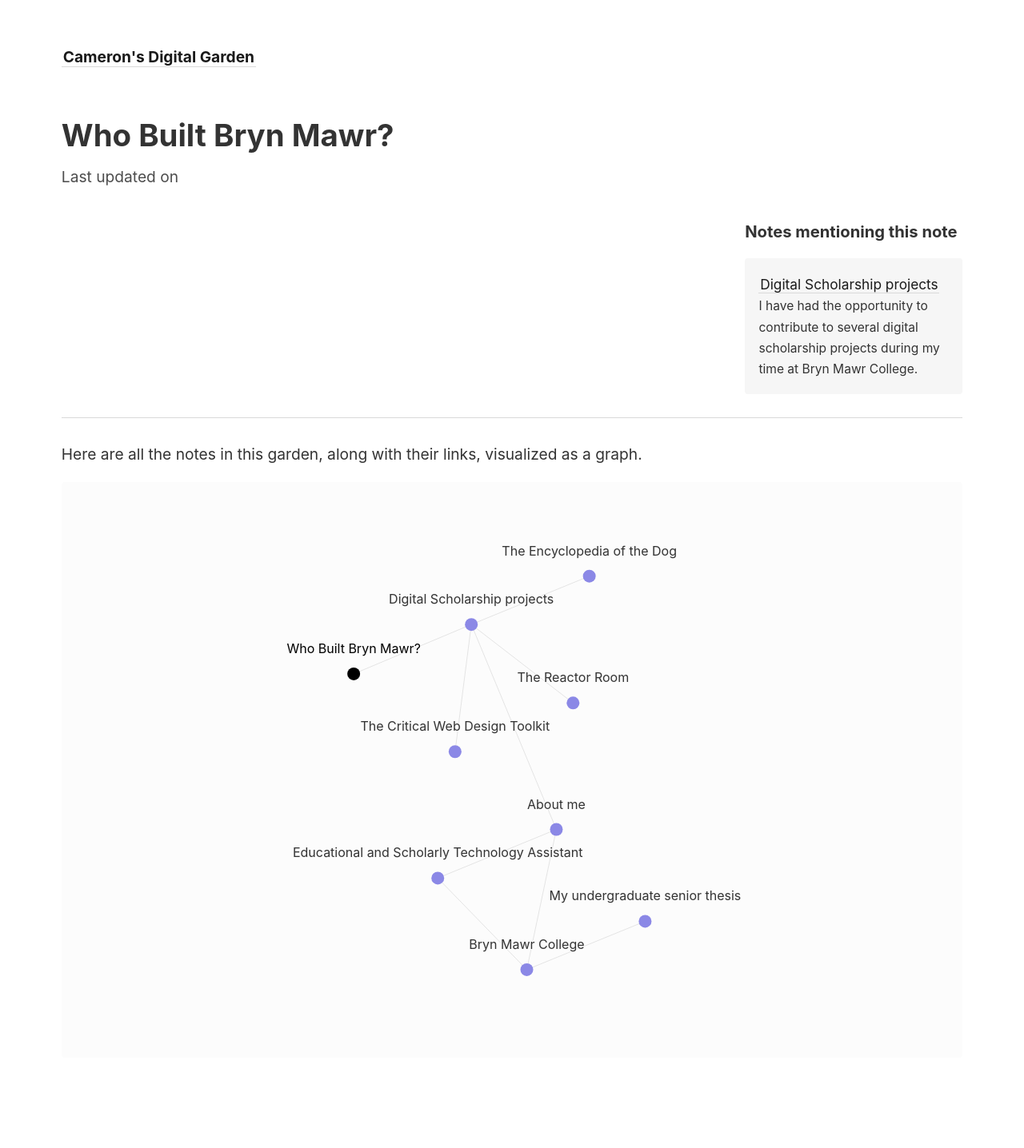
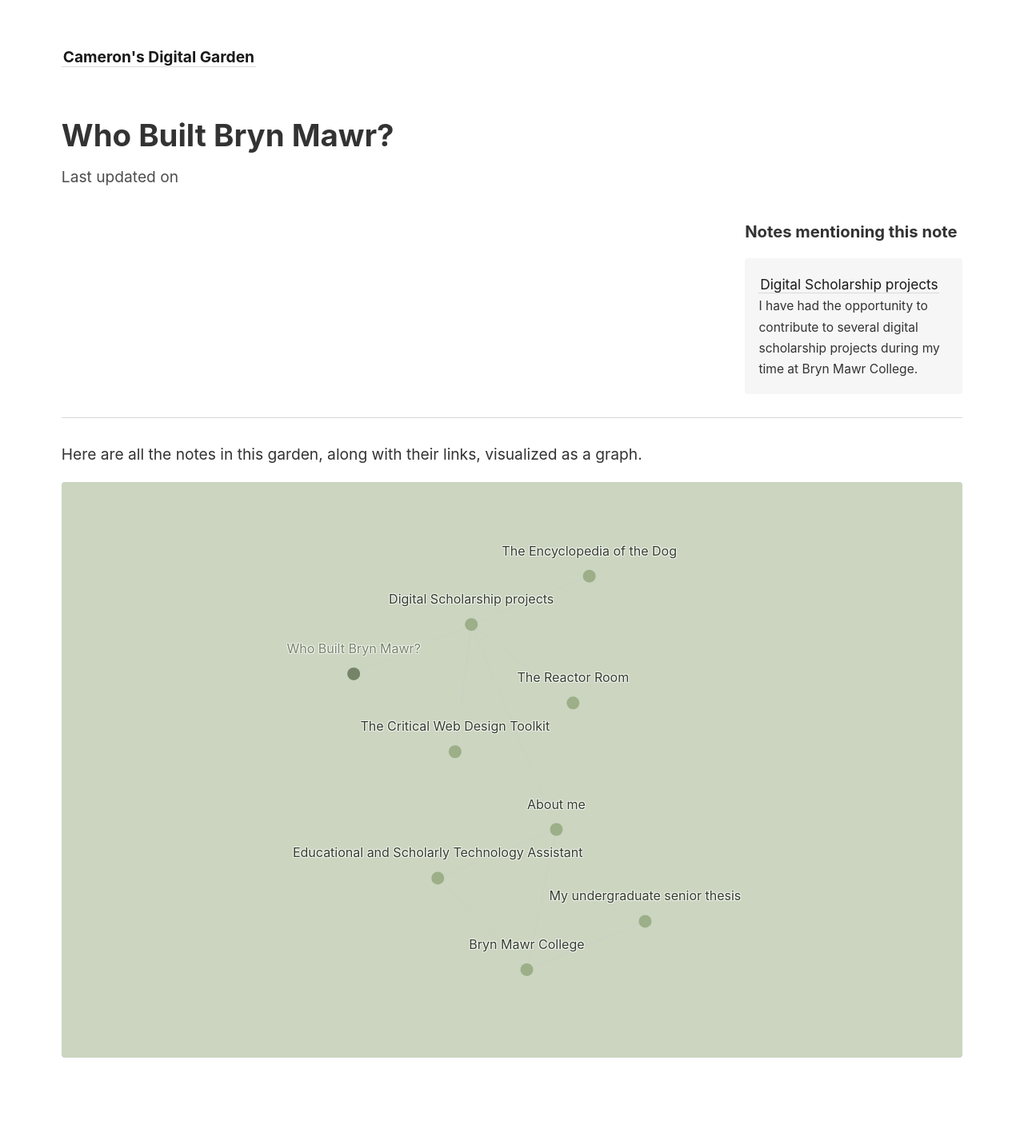
Before and after one commit to cboucher01/cboucher01.github.io, a Jekyll site: the page built from _notes/ds-projects/wbbm.md, in a window 1280 px wide. Shown: the whole page at 80% size. Built offline with Jekyll 4.4.1, drawn with Linux system fonts in a browser that asks for light colours.

Commit message:
change colors

```diff
--- a/_includes/notes_graph.html
+++ b/_includes/notes_graph.html
@@ -4,22 +4,32 @@
     opacity: 0.5;
   }
 
+  /*
+  Green Color Palette (darkest to lightest):
+  #333e2b
+  #758467
+  #819171
+  #9caf88
+  #cbd5c0
+  #dfe6da
+  */
+
   .nodes circle {
     cursor: pointer;
-    fill: #8b88e6;
+    fill: #9caf88;
     transition: all 0.15s ease-out;
   }
 
   .text text {
     cursor: pointer;
-    fill: #333;
+    fill: #333e2b;
     text-shadow: -1px -1px 0 #fafafabb, 1px -1px 0 #fafafabb, -1px 1px 0 #fafafabb, 1px 1px 0 #fafafabb;
   }
 
   .nodes [active],
   .text [active] {
     cursor: pointer;
-    fill: black;
+    fill: #758467;
   }
 
   .inactive {
@@ -28,7 +38,7 @@
   }
 
   #graph-wrapper {
-    background: #fcfcfc;
+    background: #cbd5c0;
     border-radius: 4px;
     height: auto;
   }
--- a/_sass/_style.scss
+++ b/_sass/_style.scss
@@ -6,6 +6,16 @@
 $border-radius: 4px;
 $font-family: -apple-system, BlinkMacSystemFont, Segoe UI, Helvetica, Arial,
   sans-serif, Apple Color Emoji, Segoe UI Emoji, Segoe UI Symbol;
+
+  /*
+  Green Color Palette (darkest to lightest):
+  #333e2b
+  #758467
+  #819171
+  #9caf88
+  #cbd5c0
+  #dfe6da
+  */
 
 body {
   box-sizing: content-box;
@@ -83,7 +93,7 @@
   color: $color-primary;
   &:hover {
     color: black !important;
-    background: #fffaf1;
+    background: #cbd5c0;
   }
   &:after {
     position: relative;
@@ -100,7 +110,7 @@
 }
 
 *:focus {
-  background: #ffe8bc !important;
+  background: #9caf88 !important;
   color: black !important;
 }
 
@@ -128,7 +138,7 @@
 }
 
 code {
-  background: #f5f5f5;
+  background: #dfe6da;
   padding: 0.1em 0.2em;
   border-radius: 4px;
 }
@@ -136,7 +146,7 @@
 .invalid-link {
   color: #444444;
   cursor: help;
-  background: #fafafa;
+  background: #cbd5c0;
   padding: 0 0.1em;
 }
 
```
